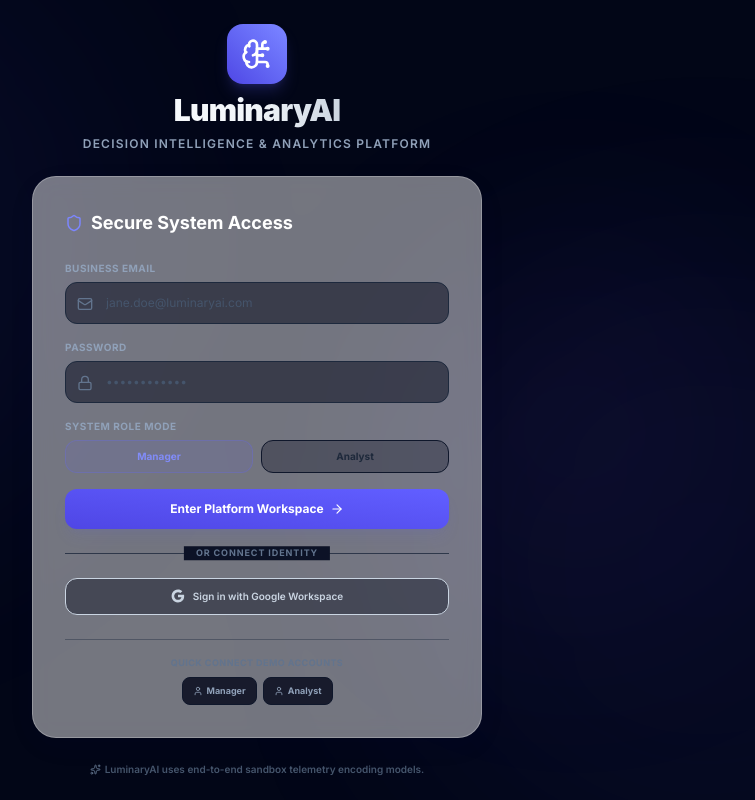
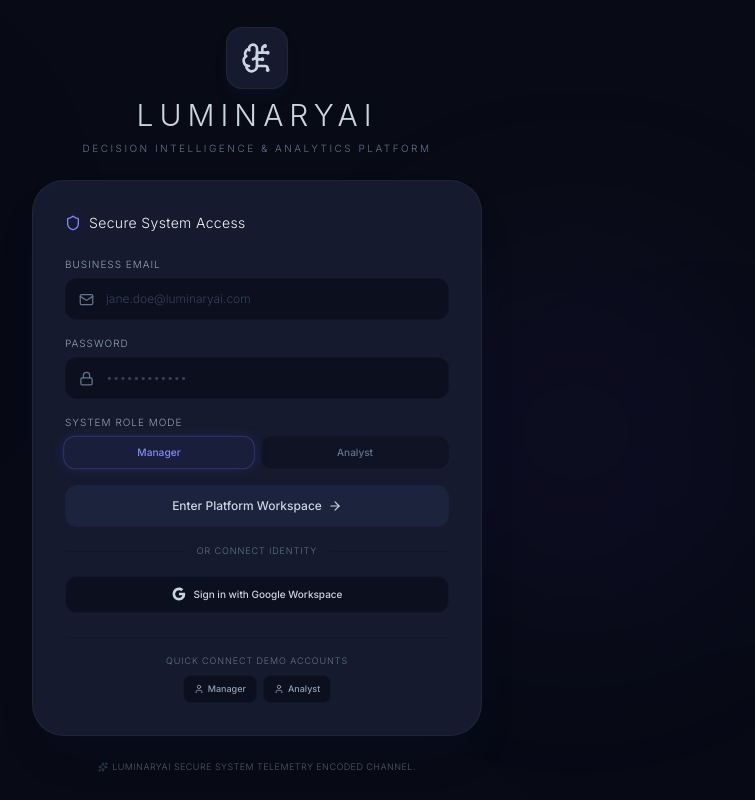
Before and after one commit to VedhasriMaturi/LuminaryAI, a React (Vite) app: page / in a window 1280 px wide. Shown: the whole page, without its empty margins (383-1138 px from the left). Built offline with nearby package versions, Linux system fonts and the light colour scheme.

Commit message:
Refactor: Refactor LoginPage to a luxurious dark navy theme with custom animations

```diff
--- a/src/pages/LoginPage.tsx
+++ b/src/pages/LoginPage.tsx
@@ -1,6 +1,5 @@
 import React, { useState } from 'react';
 import { Lock, Mail, BrainCircuit, Sparkles, Shield, User, ArrowRight } from 'lucide-react';
-import { motion } from 'framer-motion';
 
 interface LoginPageProps {
   onLogin: (email: string, name: string, role: 'Manager' | 'Analyst') => void;
@@ -53,73 +52,112 @@
   };
 
   return (
-    <div className="relative min-h-screen w-screen flex items-center justify-center bg-[#020617] overflow-hidden p-4">
+    <div className="relative min-h-screen w-screen flex items-center justify-center bg-[#080b15] overflow-hidden p-4">
+      {/* Dynamic Embedded Animations Styles */}
+      <style>{`
+        @keyframes slideUpFade {
+          from { opacity: 0; transform: translateY(24px); }
+          to { opacity: 1; transform: translateY(0); }
+        }
+        @keyframes pulseGlow {
+          0% { box-shadow: 0 0 0 0 rgba(99, 102, 241, 0.35); }
+          70% { box-shadow: 0 0 0 7px rgba(99, 102, 241, 0); }
+          100% { box-shadow: 0 0 0 0 rgba(99, 102, 241, 0); }
+        }
+        @keyframes pulseSlow {
+          0%, 100% { opacity: 0.15; transform: scale(1); }
+          50% { opacity: 0.25; transform: scale(1.08); }
+        }
+
+        .login-card-entrance {
+          animation: slideUpFade 0.9s cubic-bezier(0.16, 1, 0.3, 1) forwards;
+        }
+
+        .focus-glow:focus {
+          animation: pulseGlow 1.8s infinite;
+          border-color: rgba(99, 102, 241, 0.45) !important;
+          background-color: #070912 !important;
+        }
+
+        .role-button-active {
+          transform: scale(1.02);
+          box-shadow: 0 0 14px rgba(99, 102, 241, 0.15);
+          border-color: rgba(99, 102, 241, 0.3) !important;
+          background-color: rgba(99, 102, 241, 0.06) !important;
+          color: #818cf8 !important;
+        }
+
+        .animate-pulse-slow {
+          animation: pulseSlow 6s ease-in-out infinite;
+        }
+      `}</style>
+
       {/* Background Animated Gradient Blobs */}
-      <div className="absolute top-[-10%] left-[-10%] w-[50vw] h-[50vw] rounded-full bg-indigo-500/10 blur-[120px] animate-pulse-slow" />
-      <div className="absolute bottom-[-10%] right-[-10%] w-[50vw] h-[50vw] rounded-full bg-brand-500/10 blur-[120px] animate-pulse-slow" />
+      <div className="absolute top-[-10%] left-[-10%] w-[50vw] h-[50vw] rounded-full bg-indigo-500/5 blur-[120px] animate-pulse-slow" />
+      <div className="absolute bottom-[-10%] right-[-10%] w-[50vw] h-[50vw] rounded-full bg-indigo-500/5 blur-[120px] animate-pulse-slow" />
       <div className="absolute top-[30%] right-[10%] w-[30vw] h-[30vw] rounded-full bg-violet-500/5 blur-[100px]" />
 
       <div className="w-full max-w-[450px] relative z-10 space-y-6">
 
         {/* Brand Logo & Header */}
         <div className="text-center space-y-2">
-          <div className="inline-flex bg-gradient-to-tr from-brand-600 to-indigo-400 p-3.5 rounded-2xl shadow-indigo-500/20 shadow-lg text-white mb-2 animate-bounce-slow">
+          <div className="inline-flex bg-[#151a2e] text-[#cbd5e1] border border-white/5 p-3.5 rounded-2xl shadow-indigo-950/20 shadow-lg mb-2">
             <BrainCircuit size={32} />
           </div>
-          <h1 className="text-3xl font-black tracking-tight bg-gradient-to-r from-white via-slate-100 to-slate-400 bg-clip-text text-transparent font-sans">
-            LuminaryAI
+          <h1 className="text-3xl font-light tracking-[0.2em] text-[#cbd5e1] font-sans">
+            LUMINARYAI
           </h1>
-          <p className="text-xs text-slate-400 font-semibold uppercase tracking-widest">
+          <p className="text-[10px] text-slate-500 font-light uppercase tracking-[0.25em]">
             Decision Intelligence & Analytics Platform
           </p>
         </div>
 
-        {/* Login Form Glass Card */}
-        <div className="glass-panel border border-white/5 bg-slate-900/40 rounded-3xl p-8 shadow-2xl relative overflow-hidden backdrop-blur-2xl">
+        {/* Login Form Panel */}
+        <div className="login-card-entrance border border-white/5 bg-[#151a2e] rounded-[2rem] p-8 shadow-2xl relative overflow-hidden shadow-indigo-950/10">
 
-          <h2 className="text-lg font-bold text-white mb-6 flex items-center gap-2">
-            <Shield size={18} className="text-indigo-400" />
-            <span>Secure System Access</span>
+          <h2 className="text-sm font-light text-slate-100 mb-6 flex items-center gap-2">
+            <Shield size={16} className="text-indigo-400" />
+            <span className="tracking-wide">Secure System Access</span>
           </h2>
 
           <form onSubmit={handleSubmit} className="space-y-4">
             {/* Email Field */}
             <div className="space-y-1.5">
-              <label className="text-[10px] font-bold uppercase text-slate-400 block tracking-wider">
+              <label className="text-[10px] font-light uppercase text-[#94a3b8] block tracking-widest">
                 Business Email
               </label>
               <div className="relative">
-                <Mail size={16} className="absolute left-3 top-3.5 text-slate-500" />
+                <Mail size={15} className="absolute left-3.5 top-3.5 text-slate-500" />
                 <input
                   type="email"
                   value={email}
                   onChange={(e) => setEmail(e.target.value)}
                   placeholder="jane.doe@luminaryai.com"
-                  className="w-full bg-slate-950/50 hover:bg-slate-950/80 focus:bg-slate-950 border border-slate-800 focus:border-brand-500/80 rounded-xl py-3 pl-10 pr-4 text-xs text-white placeholder-slate-600 outline-none transition-all"
+                  className="w-full bg-[#0c0f1d] hover:bg-[#080b15] border border-slate-900/60 focus:border-brand-500/80 rounded-xl py-3 pl-10 pr-4 text-xs text-slate-100 placeholder-slate-700 outline-none focus-glow transition-all font-light"
                 />
               </div>
             </div>
 
             {/* Password Field */}
             <div className="space-y-1.5">
-              <label className="text-[10px] font-bold uppercase text-slate-400 block tracking-wider">
+              <label className="text-[10px] font-light uppercase text-[#94a3b8] block tracking-widest">
                 Password
               </label>
               <div className="relative">
-                <Lock size={16} className="absolute left-3 top-3.5 text-slate-500" />
+                <Lock size={15} className="absolute left-3.5 top-3.5 text-slate-500" />
                 <input
                   type="password"
                   value={password}
                   onChange={(e) => setPassword(e.target.value)}
                   placeholder="••••••••••••"
-                  className="w-full bg-slate-950/50 hover:bg-slate-950/80 focus:bg-slate-950 border border-slate-800 focus:border-brand-500/80 rounded-xl py-3 pl-10 pr-4 text-xs text-white placeholder-slate-600 outline-none transition-all"
+                  className="w-full bg-[#0c0f1d] hover:bg-[#080b15] border border-slate-900/60 focus:border-brand-500/80 rounded-xl py-3 pl-10 pr-4 text-xs text-slate-100 placeholder-slate-700 outline-none focus-glow transition-all font-light"
                 />
               </div>
             </div>
 
             {/* Role Select Mode */}
             <div className="space-y-1.5">
-              <label className="text-[10px] font-bold uppercase text-slate-400 block tracking-wider">
+              <label className="text-[10px] font-light uppercase text-[#94a3b8] block tracking-widest">
                 System Role Mode
               </label>
               <div className="grid grid-cols-2 gap-2">
@@ -130,10 +168,10 @@
                       key={r}
                       type="button"
                       onClick={() => setRole(r)}
-                      className={`py-2 rounded-xl text-[10px] font-bold transition-all border ${
+                      className={`py-2 rounded-xl text-[10px] font-medium transition-all duration-300 border hover:scale-[1.02] ${
                         isActive
-                          ? 'bg-brand-500/10 text-brand-400 border-brand-500/30'
-                          : 'bg-slate-950/30 text-slate-550 border-slate-900 hover:border-slate-800'
+                          ? 'role-button-active'
+                          : 'bg-[#0c0f1d]/60 text-slate-500 border-slate-900/60 hover:border-slate-800'
                       }`}
                     >
                       {r}
@@ -145,7 +183,7 @@
 
             {/* Error Message */}
             {error && (
-              <p className="text-[10px] text-red-400 font-bold bg-red-950/20 border border-red-900/30 p-2.5 rounded-xl text-center">
+              <p className="text-[10px] text-red-400 font-light bg-red-950/10 border border-red-900/20 p-2.5 rounded-xl text-center">
                 {error}
               </p>
             )}
@@ -154,14 +192,14 @@
             <button
               type="submit"
               disabled={isLoading}
-              className="w-full py-3 mt-2 bg-gradient-to-tr from-brand-600 to-indigo-500 hover:opacity-95 disabled:opacity-50 text-white font-bold rounded-xl text-xs shadow-lg shadow-brand-500/10 active:scale-95 transition-all text-center flex items-center justify-center gap-1.5"
+              className="w-full py-3 mt-2 bg-[#1b233d] hover:bg-[#232c4d] hover:scale-[1.01] border border-indigo-950/40 disabled:opacity-50 text-[#cbd5e1] hover:text-white font-medium rounded-xl text-xs transition-all duration-300 text-center flex items-center justify-center gap-1.5"
             >
               {isLoading ? (
-                <div className="w-4 h-4 border-2 border-white/30 border-t-white rounded-full animate-spin" />
+                <div className="w-4 h-4 border-2 border-white/20 border-t-white rounded-full animate-spin" />
               ) : (
                 <>
                   <span>Enter Platform Workspace</span>
-                  <ArrowRight size={14} />
+                  <ArrowRight size={14} className="text-[#cbd5e1]" />
                 </>
               )}
             </button>
@@ -169,8 +207,8 @@
 
           {/* OR Separator */}
           <div className="relative my-6 text-center">
-            <hr className="border-slate-800/80" />
-            <span className="absolute top-1/2 left-1/2 -translate-x-1/2 -translate-y-1/2 px-3 bg-[#0c1226] text-[9px] font-bold text-slate-500 uppercase tracking-widest">
+            <hr className="border-slate-900/60" />
+            <span className="absolute top-1/2 left-1/2 -translate-x-1/2 -translate-y-1/2 px-3 bg-[#151a2e] text-[9px] font-light text-slate-500 uppercase tracking-widest">
               Or Connect Identity
             </span>
           </div>
@@ -180,10 +218,10 @@
             type="button"
             onClick={handleGoogleLogin}
             disabled={isLoading}
-            className="w-full py-2.5 bg-slate-950/40 hover:bg-slate-950/80 text-slate-300 hover:text-white border border-slate-850 hover:border-slate-800 font-semibold rounded-xl text-[10px] transition-all flex items-center justify-center gap-2"
+            className="w-full py-2.5 bg-[#0c0f1d] hover:bg-[#12162a] hover:scale-[1.01] text-[#cbd5e1] hover:text-white border border-slate-900 hover:border-slate-800 font-medium rounded-xl text-[10px] transition-all duration-300 flex items-center justify-center gap-2"
           >
-            {/* Google Logo Icon SVG */}
-            <svg className="w-3.5 h-3.5" viewBox="0 0 24 24">
+            {/* Google Logo SVG (monochrome silver-blue matching the theme) */}
+            <svg className="w-3.5 h-3.5 text-[#cbd5e1]" viewBox="0 0 24 24">
               <path
                 fill="currentColor"
                 d="M22.56 12.25c0-.78-.07-1.53-.2-2.25H12v4.26h5.92c-.26 1.37-1.04 2.53-2.21 3.31v2.77h3.57c2.08-1.92 3.28-4.74 3.28-8.09z"
@@ -205,15 +243,15 @@
           </button>
 
           {/* Quick Demo Pre-fill section */}
-          <div className="mt-6 pt-4 border-t border-slate-800/40">
-            <span className="text-[9px] font-bold uppercase text-slate-500 block mb-2 tracking-wider text-center">
+          <div className="mt-6 pt-4 border-t border-slate-900/60">
+            <span className="text-[9px] font-light uppercase text-slate-500 block mb-2 tracking-widest text-center">
               Quick Connect Demo Accounts
             </span>
             <div className="flex gap-1.5 justify-center">
               <button
                 type="button"
                 onClick={() => handleQuickDemo('Manager')}
-                className="px-2.5 py-1.5 bg-slate-950/80 hover:bg-brand-500/10 text-slate-400 hover:text-brand-400 border border-slate-900 hover:border-brand-500/30 rounded-lg text-[9px] font-bold transition-all flex items-center gap-1"
+                className="px-2.5 py-1.5 bg-[#0c0f1d] hover:bg-[#1b233d] hover:scale-[1.01] text-slate-400 hover:text-[#cbd5e1] border border-slate-900 hover:border-slate-800 rounded-lg text-[9px] font-medium transition-all duration-300 flex items-center gap-1"
               >
                 <User size={10} />
                 <span>Manager</span>
@@ -221,7 +259,7 @@
               <button
                 type="button"
                 onClick={() => handleQuickDemo('Analyst')}
-                className="px-2.5 py-1.5 bg-slate-950/80 hover:bg-brand-500/10 text-slate-400 hover:text-brand-400 border border-slate-900 hover:border-brand-500/30 rounded-lg text-[9px] font-bold transition-all flex items-center gap-1"
+                className="px-2.5 py-1.5 bg-[#0c0f1d] hover:bg-[#1b233d] hover:scale-[1.01] text-slate-400 hover:text-[#cbd5e1] border border-slate-900 hover:border-slate-800 rounded-lg text-[9px] font-medium transition-all duration-300 flex items-center gap-1"
               >
                 <User size={10} />
                 <span>Analyst</span>
@@ -232,9 +270,9 @@
         </div>
 
         {/* Footer */}
-        <p className="text-[10px] text-slate-600 text-center font-semibold flex items-center justify-center gap-1">
-          <Sparkles size={11} className="text-slate-500" />
-          <span>LuminaryAI uses end-to-end sandbox telemetry encoding models.</span>
+        <p className="text-[9px] text-[#475569] text-[#cbd5e1]/40 text-center font-light flex items-center justify-center gap-1 tracking-wider">
+          <Sparkles size={10} className="text-slate-600 animate-pulse" />
+          <span>LUMINARYAI SECURE SYSTEM TELEMETRY ENCODED CHANNEL.</span>
         </p>
 
       </div>
```
